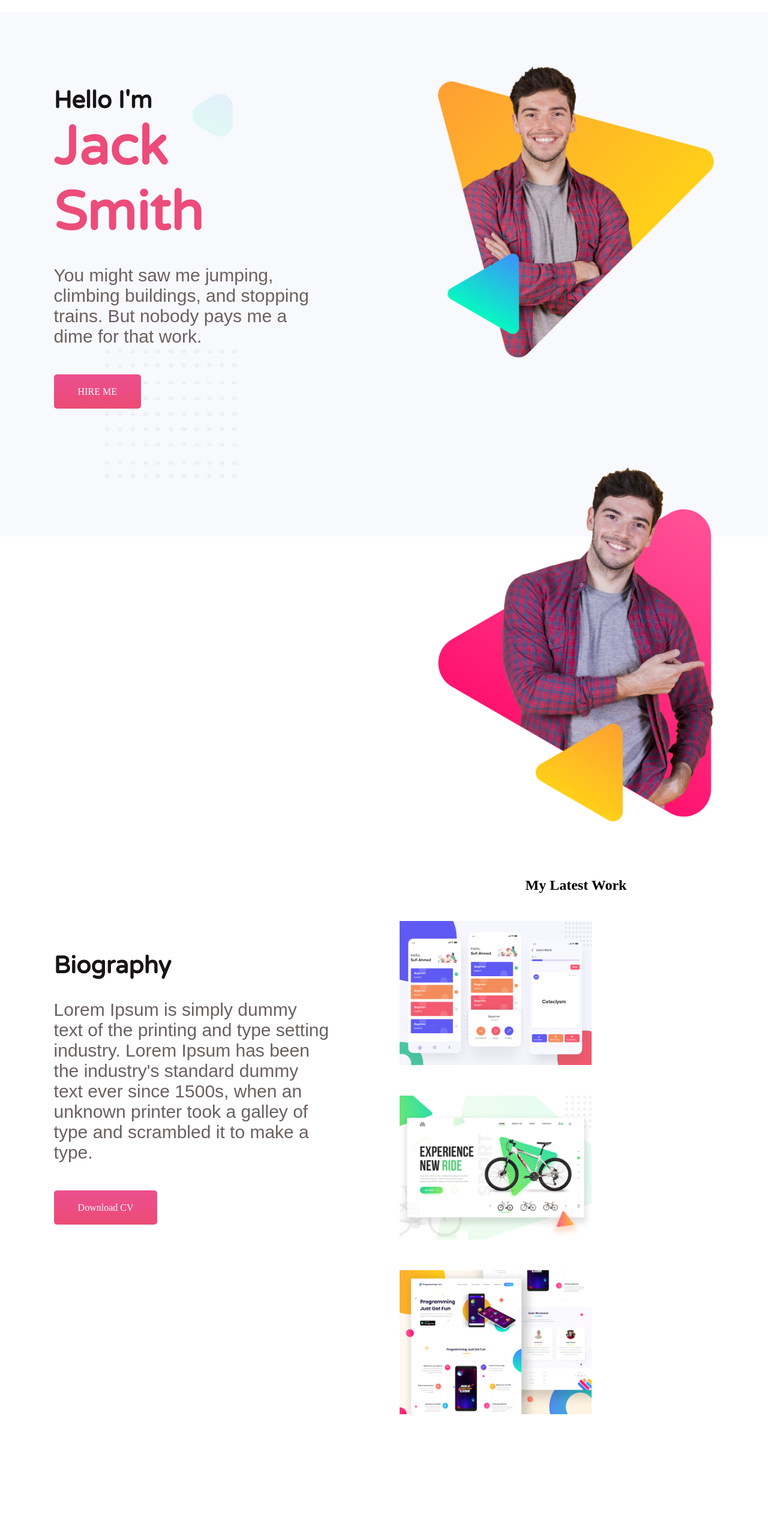
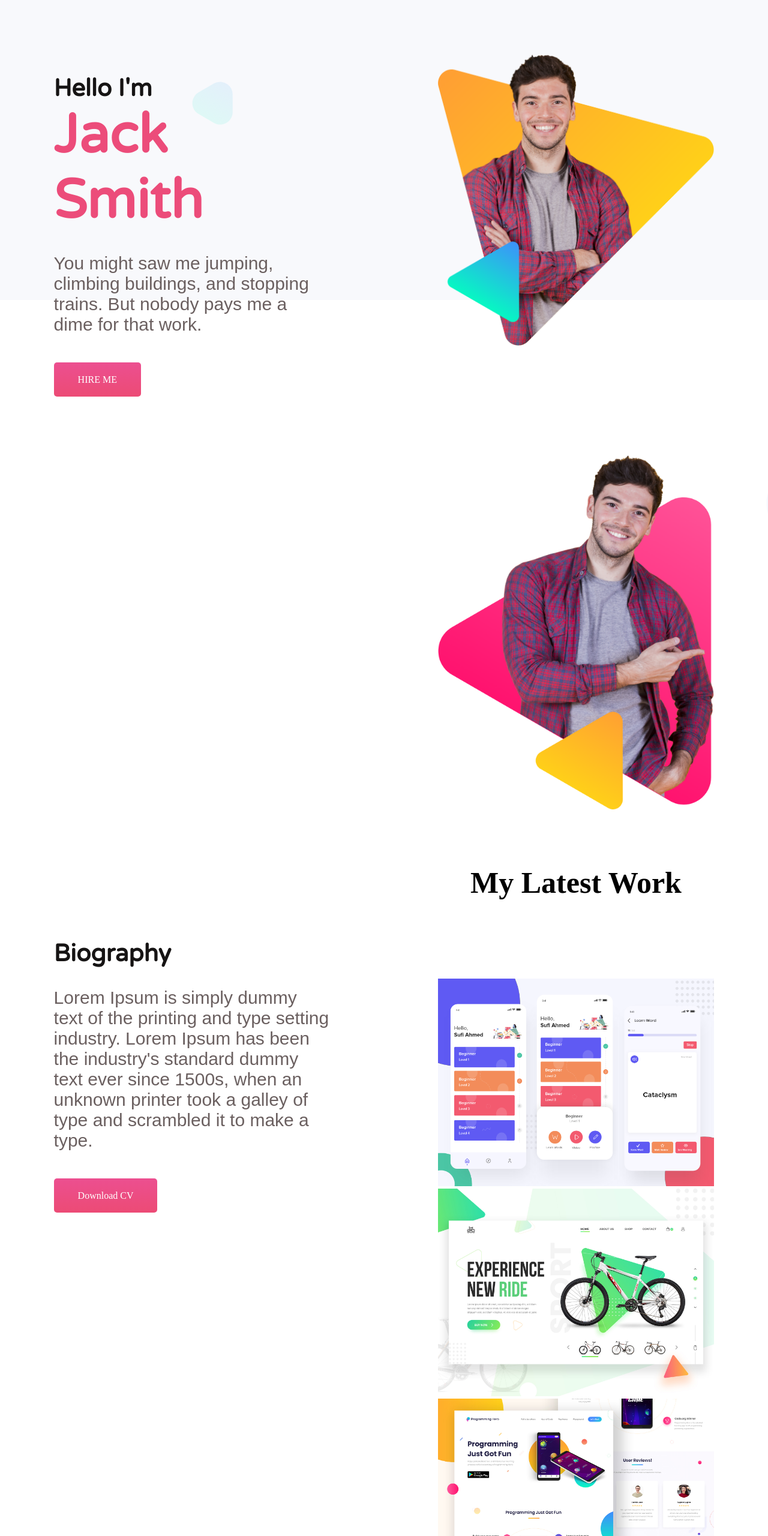
Before and after one commit to khosnuur/personal-website, a plain HTML site: page index.html in a window 1280 px wide. Shown: the top 2560 px of the page at 60% size. Before the commit the page ends 2383 px from the top, so only its background shows below. Drawn offline with Linux system fonts and the light colour scheme; a web font is replaced by a local one.

Commit message:
problem occur

```diff
--- a/index.html
+++ b/index.html
@@ -30,9 +30,11 @@
             <img src="images/peter.png" alt="peter">
         </div>
 
-    </section class="sec-2">
+    </section>
 
-    <section>
+
+
+    <section class="sec-2">
 
         <div class="bio">
            <img src="images/peter_dream.png" alt="ph-2">
@@ -47,20 +49,22 @@
 
     </section>
 
-    <section class="sec-2">
-        <h2>My Latest Work</h2>
+    <section class="sec-3">
+        <div class="h2">
+            <h2>My Latest Work</h2>
+        </div>
+        <div class="bio">
+            <div> <img src="images/work-1.png">
+             </div>
+            <div><img src="images/work-2.jpg" alt="2"> </div>
+            <div><img src="images/work-3.jpg" alt="3"> </div>
 
-        <div class="work">
-            <img src="images/work-1.png" alt="work-1">
-         </div>
 
-         <div class="work">
-           <img src="images/work-2.jpg" alt="work-2">
-         </div>
 
-         <div class="work">
-             <img src="images/work-3.jpg" alt="work-3">
-         </div>
+
+
+        </div>
+
 
 
 
--- a/style.css
+++ b/style.css
@@ -8,7 +8,7 @@ p{
 }
 .section{
     height: 500px;
-    padding-bottom: 50px;
+    padding-bottom: 100px;
 
 }
 .sec-1{
@@ -47,23 +47,23 @@ h1{
 
     background-image: url("images/biography-bg.png");
     background-repeat: no-repeat;
+    padding-bottom: 500px;
 }
 .sec-3{
-    background-image: url("images/footer-bg.png");
+    background-image: url("images/latest-work-bg.png");
     background-repeat: no-repeat;
 }
 h2{
     text-align: center;
+    font-size: 50px;
 }
 
 
-.work img{
-    width: 25%;
-    float: left;
-    margin: 2%;
+.work{
+   margin: 0px;
+   padding: 0px;
+   box-sizing: inherit;
+   float: left;
+
 
 }
-tr img{
-    width: 100%;
-    height: 50px;
-}
```
